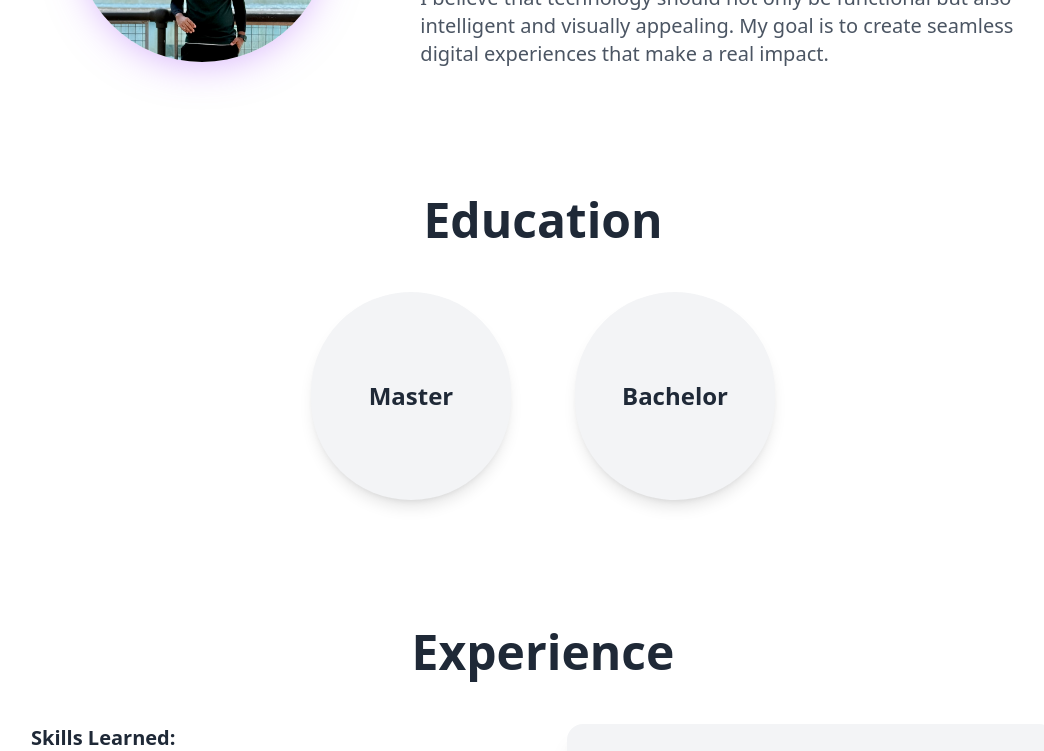
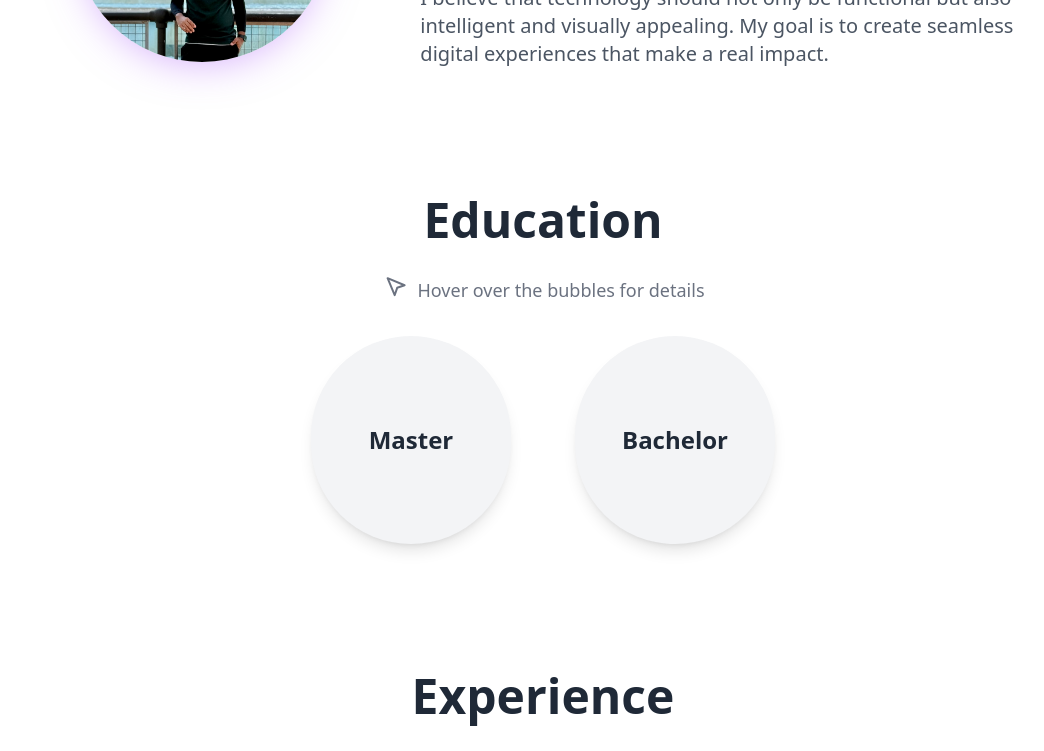
Before and after one commit to PatelDhruvil2502/portfolio_latest, a React (Vite) app: page / in a window 1280 px wide. Shown: the part 1160-1911 px from the top of the page, without its empty margins (97-1141 px from the left). Built offline with nearby package versions, Linux system fonts and the light colour scheme.

Commit message:
hover notice added

```diff
--- a/src/App.jsx
+++ b/src/App.jsx
@@ -27,6 +27,7 @@ import {
   Cloud,
   DatabaseZap,
   Camera,
+  MousePointer2,
 } from "lucide-react";
 // Define the navigation items
 const navItems = [
@@ -71,6 +72,7 @@ const skills = [
   { name: "Git", icon: <GitCommit size={32} className="text-purple-600" /> },
 ];
 
+// Define projects data
 
 import pihealth from "../src/assets/pihealth.png";
 import me from "../src/assets/me.png";
@@ -814,6 +816,30 @@ const App = () => {
           className="p-8 md:p-16 max-w-6xl mx-auto"
         >
           <SectionTitle>Education</SectionTitle>
+          {!isMobile && (
+            <motion.div
+              initial={{ opacity: 0, y: 20 }}
+              animate={{ opacity: 1, y: 0 }}
+              transition={{ duration: 0.5, delay: 0.5 }}
+              className="flex items-center justify-center gap-3 text-gray-500 mb-8 -mt-4"
+            >
+              <motion.div
+                animate={{
+                  x: [0, 5, -5, 5, 0],
+                  y: [0, -5, 0, -5, 0],
+                }}
+                transition={{
+                  duration: 2.5,
+                  repeat: Infinity,
+                  repeatType: "loop",
+                  ease: "easeInOut",
+                }}
+              >
+                <MousePointer2 size={24} />
+              </motion.div>
+              <p className="text-lg">Hover over the bubbles for details</p>
+            </motion.div>
+          )}
           <div className="flex flex-col md:flex-row justify-center items-center gap-8 md:gap-16">
             {educationHistory.map((edu) => {
               const isExpanded =
```
